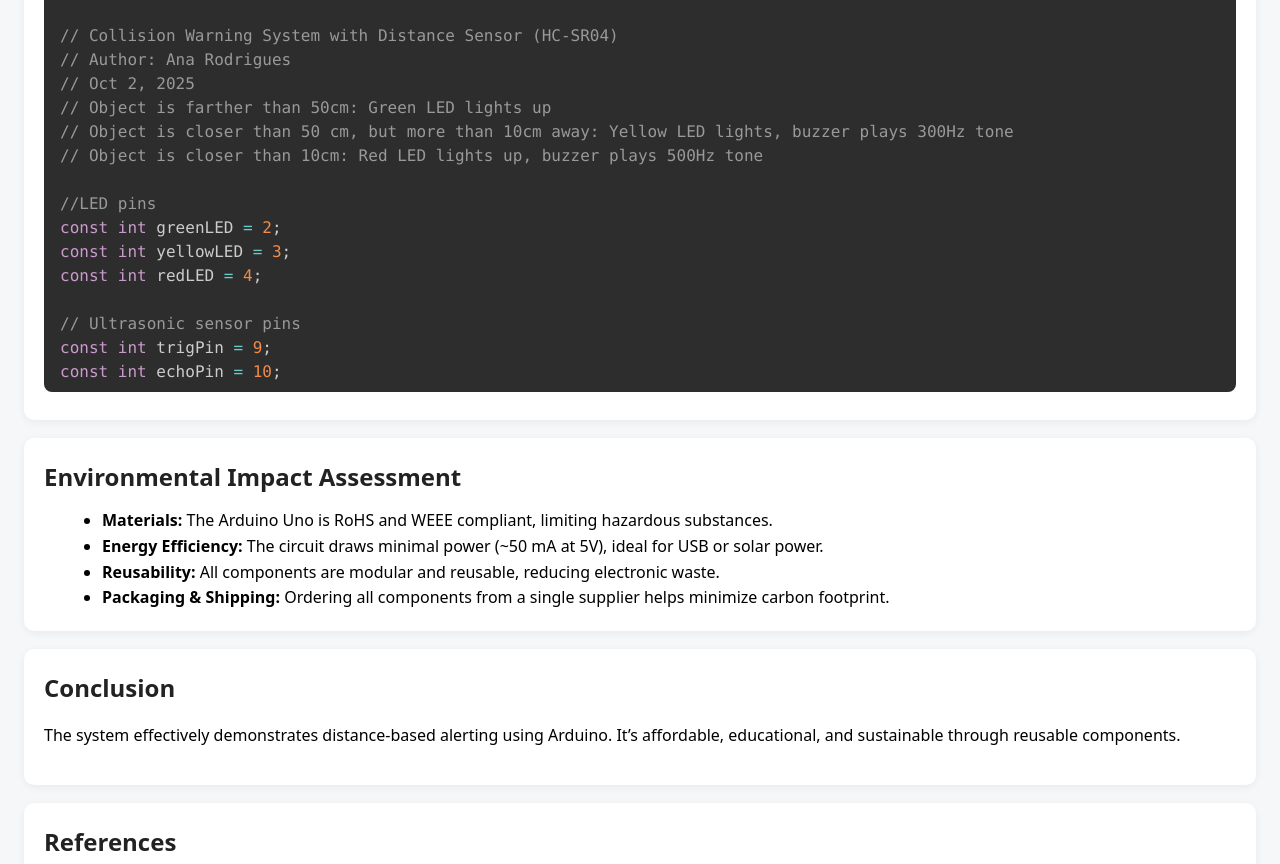
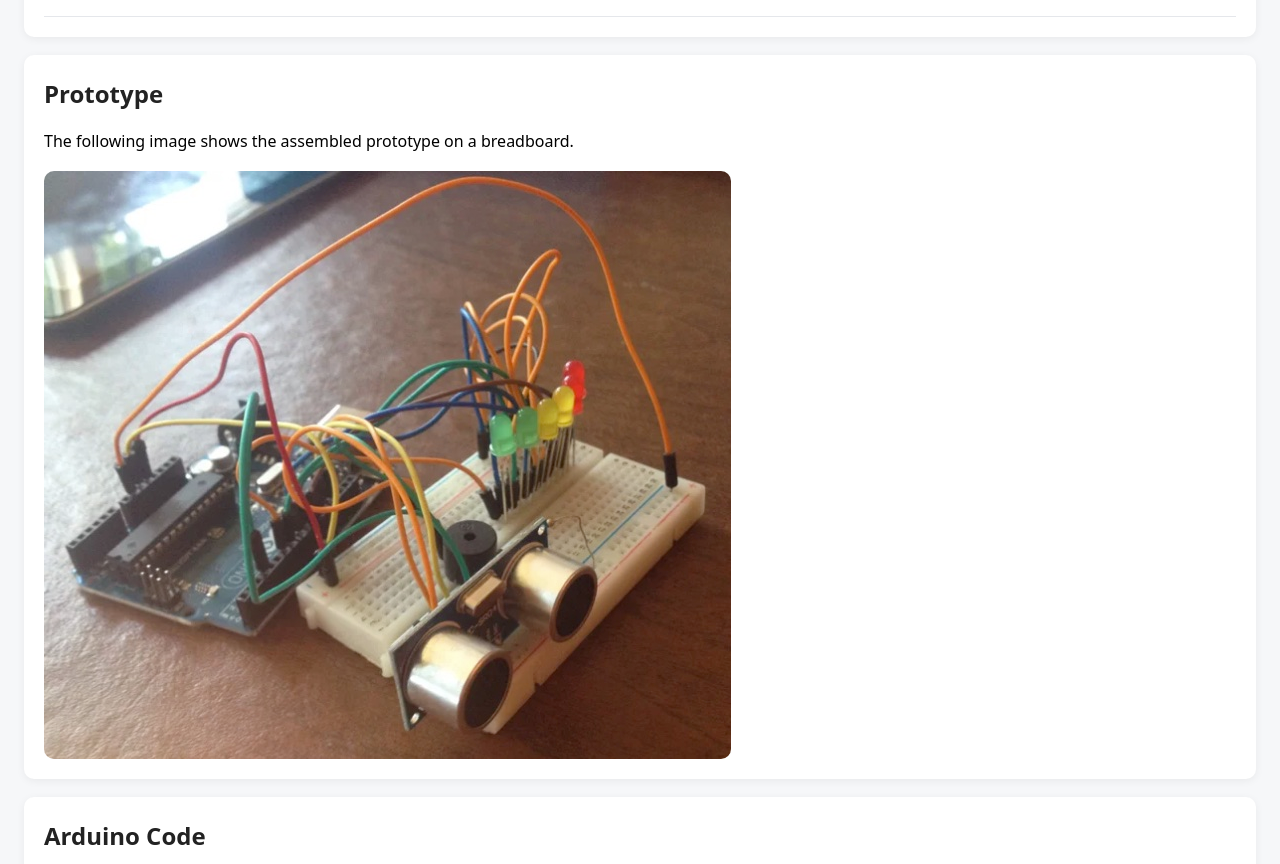
Before and after one commit to anarodrigues/projectReportTech117, a plain HTML site: page index.html in a window 1280 px wide. Shown: the part 1792-2656 px from the top of the page. Drawn offline with nearby package versions, Linux system fonts and the light colour scheme.

Commit message:
Add files via upload

```diff
--- a/index.html
+++ b/index.html
@@ -26,9 +26,10 @@
             <li><a href="#information">Project Information</a></li>
             <li><a href="#introduction">Introduction</a></li>
             <li><a href="#circuit-diagram">Circuit</a></li>
+            <li><a href="#environment">Environment</a></li>
             <li><a href="#bom">BoM</a></li>
+            <li><a href="#prototype">Prototype</a></li>
             <li><a href="#code">Code</a></li>
-            <li><a href="#environment">Environment</a></li>
             <li><a href="#conclusion">Conclusion</a></li>
             <li><a href="#references">References</a></li>
 
@@ -64,6 +65,19 @@
         <p>The ultrasonic sensor measures distance; the Arduino activates LEDs and the buzzer according to distance
             thresholds.</p>
         <img src="collision-warning-system-Arduino.jpg" alt="Arduino collision warning system">
+    </section>
+
+    <section id="environment">
+        <h2>Environmental Impact Assessment</h2>
+        <ul>
+            <li><strong>Materials:</strong> The Arduino Uno is RoHS and WEEE compliant, limiting hazardous substances.
+            </li>
+            <li><strong>Energy Efficiency:</strong> The circuit draws minimal power (~50 mA at 5V), ideal for USB or
+                solar power.</li>
+            <li><strong>Reusability:</strong> All components are modular and reusable, reducing electronic waste.</li>
+            <li><strong>Packaging & Shipping:</strong> Ordering all components from a single supplier helps minimize
+                carbon footprint.</li>
+        </ul>
     </section>
 
     <section id="bom">
@@ -138,6 +152,12 @@
                 </tr>
             </tfoot>
         </table>
+    </section>
+
+    <section id="prototype">
+        <h2>Prototype</h2>
+        <p>The following image shows the assembled prototype on a breadboard.</p>
+        <img src="prototype.jpg" alt="Collision warning system prototype">
     </section>
 
     <section id="code">
@@ -233,18 +253,7 @@ void loop() {
         </script>
     </section>
 
-    <section id="environment">
-        <h2>Environmental Impact Assessment</h2>
-        <ul>
-            <li><strong>Materials:</strong> The Arduino Uno is RoHS and WEEE compliant, limiting hazardous substances.
-            </li>
-            <li><strong>Energy Efficiency:</strong> The circuit draws minimal power (~50 mA at 5V), ideal for USB or
-                solar power.</li>
-            <li><strong>Reusability:</strong> All components are modular and reusable, reducing electronic waste.</li>
-            <li><strong>Packaging & Shipping:</strong> Ordering all components from a single supplier helps minimize
-                carbon footprint.</li>
-        </ul>
-    </section>
+
 
     <section id="conclusion">
         <h2>Conclusion</h2>
```
Also changed, not shown: prototype.jpg (added).
